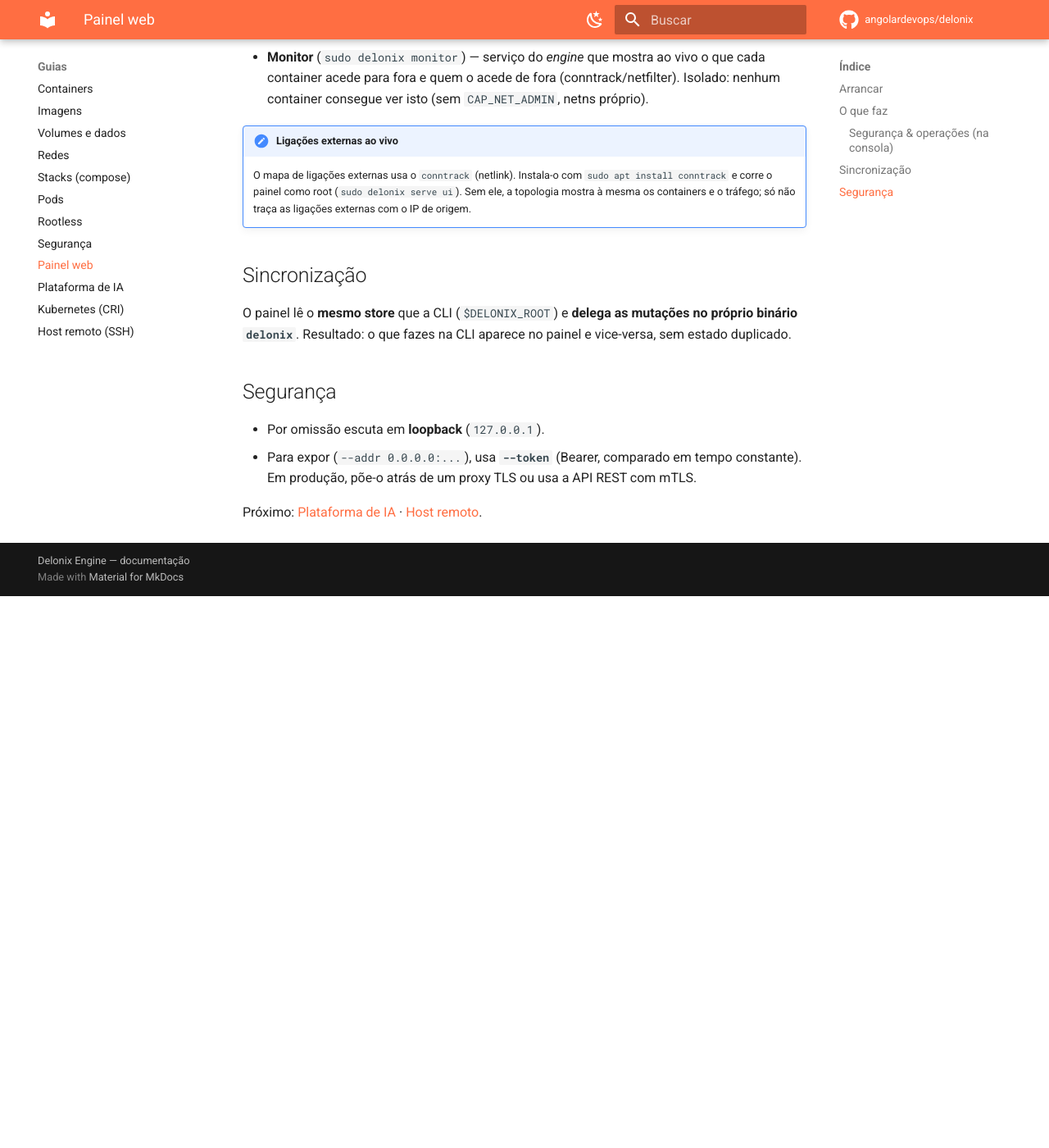
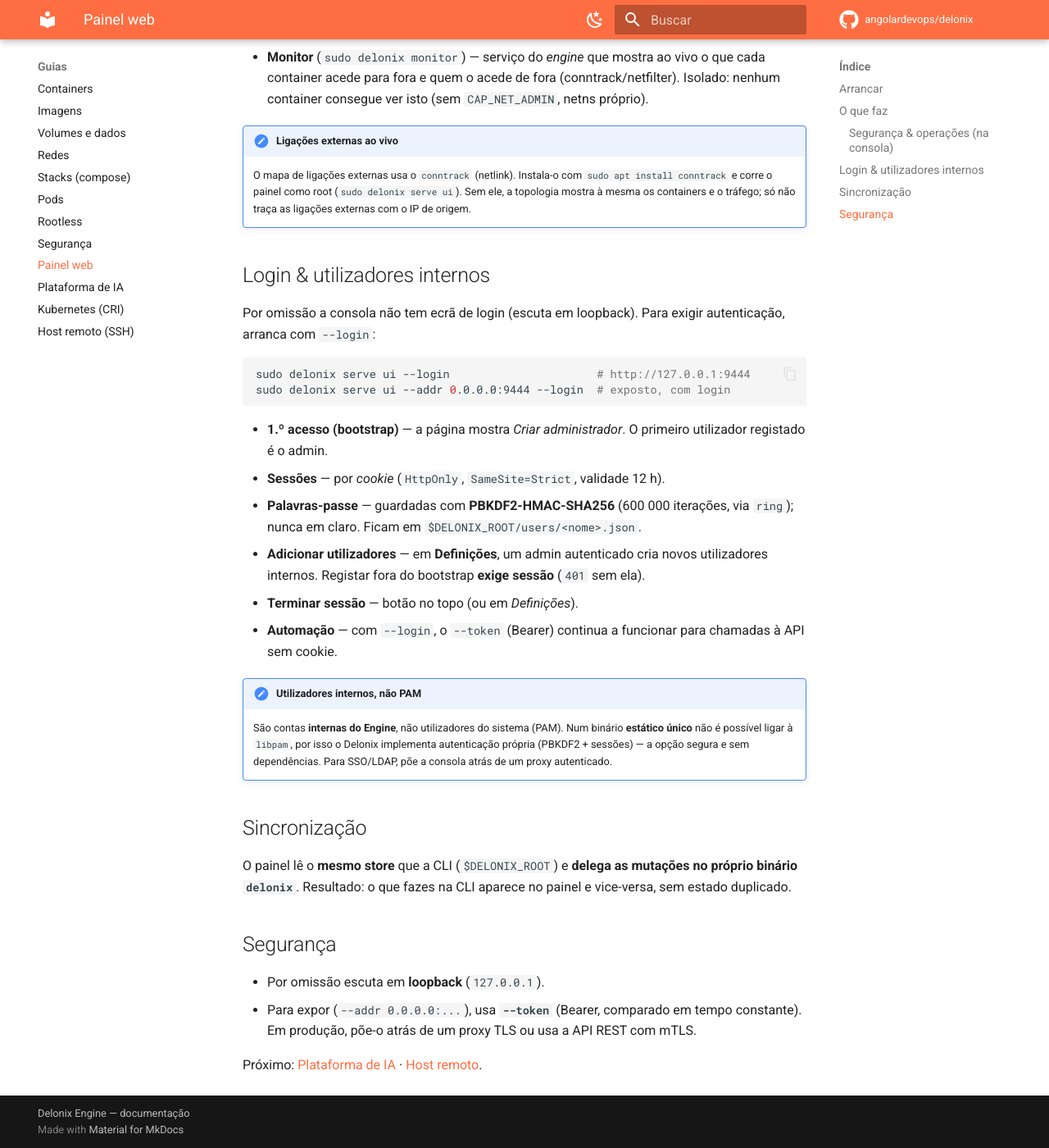
Before and after one commit to angolardevops/delonix, an MkDocs documentation site: the page built from docs/guides/web-ui.md, in a window 1280 px wide and 1400 px high, scrolled down 1461 px. Shown: the whole window at 82% size. Built offline with MkDocs 1.6.1 and Material for MkDocs 9.7.7, drawn with Linux system fonts in a browser that asks for light colours; comment, search, counter and statistics services are not loaded; before the commit the page ends 2188 px from its top, so only the background shows below that.

Commit message:
docs: login & utilizadores internos (serve ui --login) + ref v0.1.22

````diff
--- a/docs/guides/web-ui.md
+++ b/docs/guides/web-ui.md
@@ -57,6 +57,33 @@
     Sem ele, a topologia mostra à mesma os containers e o tráfego; só não traça as
     ligações externas com o IP de origem.
 
+## Login & utilizadores internos
+
+Por omissão a consola não tem ecrã de login (escuta em loopback). Para exigir
+autenticação, arranca com `--login`:
+
+```bash
+sudo delonix serve ui --login                      # http://127.0.0.1:9444
+sudo delonix serve ui --addr 0.0.0.0:9444 --login  # exposto, com login
+```
+
+- **1.º acesso (bootstrap)** — a página mostra *Criar administrador*. O primeiro
+  utilizador registado é o admin.
+- **Sessões** — por *cookie* (`HttpOnly`, `SameSite=Strict`, validade 12 h).
+- **Palavras-passe** — guardadas com **PBKDF2-HMAC-SHA256** (600 000 iterações,
+  via `ring`); nunca em claro. Ficam em `$DELONIX_ROOT/users/<nome>.json`.
+- **Adicionar utilizadores** — em **Definições**, um admin autenticado cria novos
+  utilizadores internos. Registar fora do bootstrap **exige sessão** (`401` sem ela).
+- **Terminar sessão** — botão no topo (ou em *Definições*).
+- **Automação** — com `--login`, o `--token` (Bearer) continua a funcionar para
+  chamadas à API sem cookie.
+
+!!! note "Utilizadores internos, não PAM"
+    São contas **internas do Engine**, não utilizadores do sistema (PAM). Num
+    binário **estático único** não é possível ligar à `libpam`, por isso o Delonix
+    implementa autenticação própria (PBKDF2 + sessões) — a opção segura e sem
+    dependências. Para SSO/LDAP, põe a consola atrás de um proxy autenticado.
+
 ## Sincronização
 
 O painel lê o **mesmo store** que a CLI (`$DELONIX_ROOT`) e **delega as mutações
````
Also changed, not shown: docs/reference/container.md (+1 -1 lines), docs/reference/run.md (+1 -1 lines), docs/reference/serve.md (+1 -0 lines), docs/reference/volume.md (+8 -5 lines).
